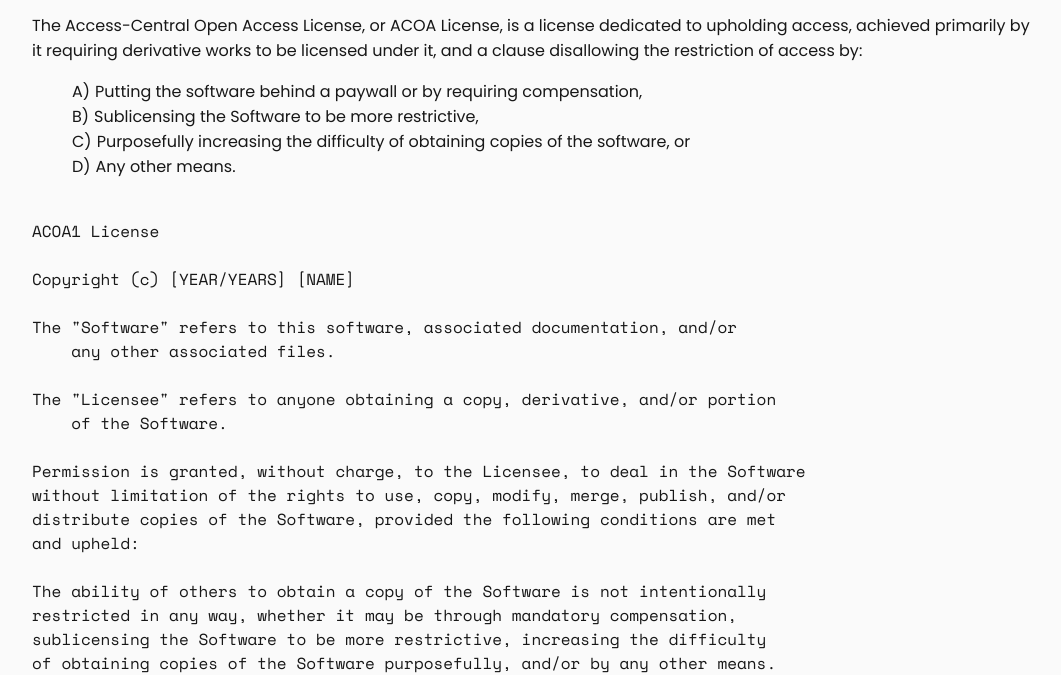
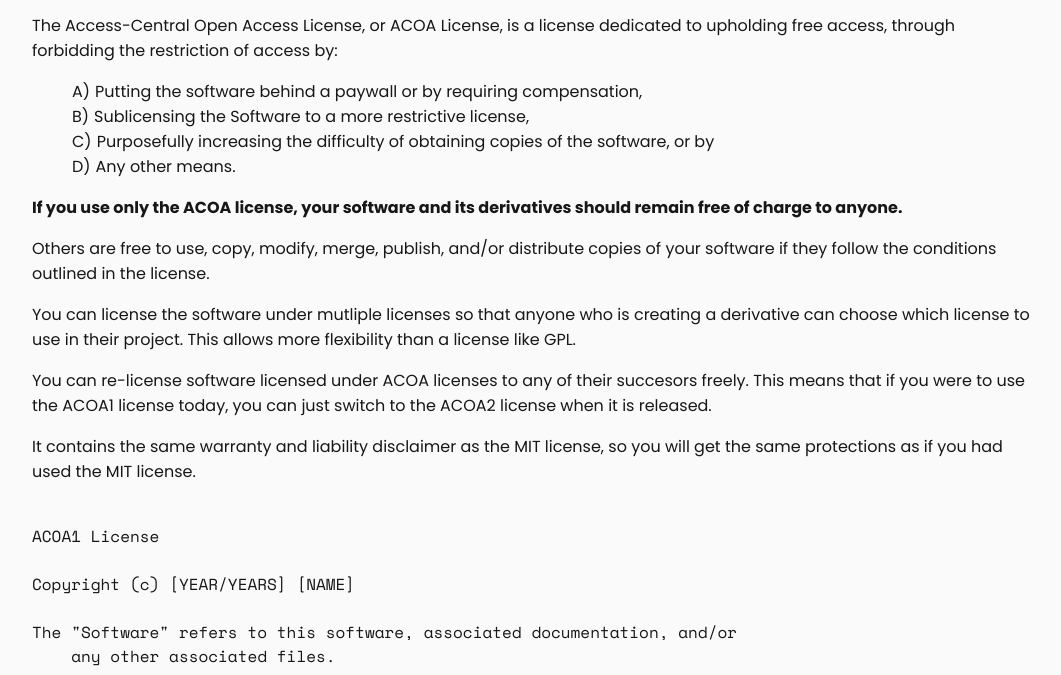
Before and after one commit to ljpprojects/acoa-website, a website: page site/index.max.html in a window 1280 px wide. Shown: the part 128-803 px from the top of the page, without its empty margins (40-1101 px from the left). Drawn offline with nearby package versions, Linux system fonts and the light colour scheme; files that its build step writes are made by us from their sources.

Commit message:
Update website to include highlights of the ACOA license, and update the license itself to acknowledge that the legal system exists can can overrule it

```diff
--- a/site/index.max.html
+++ b/site/index.max.html
@@ -71,16 +71,47 @@
         <main>
             <p>
                 The Access-Central Open Access License, or ACOA License, is a
-                license dedicated to upholding access, achieved primarily by
-                it requiring derivative works to be licensed under it, and a
-                clause disallowing the restriction of access by:
+                license dedicated to upholding free access, through forbidding
+                the restriction of access by:
             </p>
             <ol>
                 <li>Putting the software behind a paywall or by requiring compensation,</li>
-                <li>Sublicensing the Software to be more restrictive,</li>
-                <li>Purposefully increasing the difficulty of obtaining copies of the software, or</li>
+                <li>Sublicensing the Software to a more restrictive license,</li>
+                <li>Purposefully increasing the difficulty of obtaining copies of the software, or by</li>
                 <li>Any other means.</li>
             </ol>
+
+            <b>
+                If you use only the ACOA license, your software and its derivatives should
+                remain free of charge to anyone.
+            </b>
+
+            <p>
+                Others are free to use, copy, modify, merge, publish, and/or
+                distribute copies of your software if they follow the conditions
+                outlined in the license.
+            </p>
+
+            <p>
+                You can license the software under mutliple licenses so that
+                anyone who is creating a derivative can choose which license to
+                use in their project. This allows more flexibility than a
+                license like GPL.
+            </p>
+
+            <p>
+                You can re-license software licensed under ACOA licenses to any
+                of their succesors freely. This means that if you were to use
+                the ACOA1 license today, you can just switch to the ACOA2
+                license when it is released.
+            </p>
+
+            <p>
+                It contains the same warranty and liability disclaimer as the
+                MIT license, so you will get the same protections as if you had
+                used the MIT license.
+            </p>
+
             <pre>
                 <code>
 ACOA1 License
```
Also changed, not shown: 2 other files.
